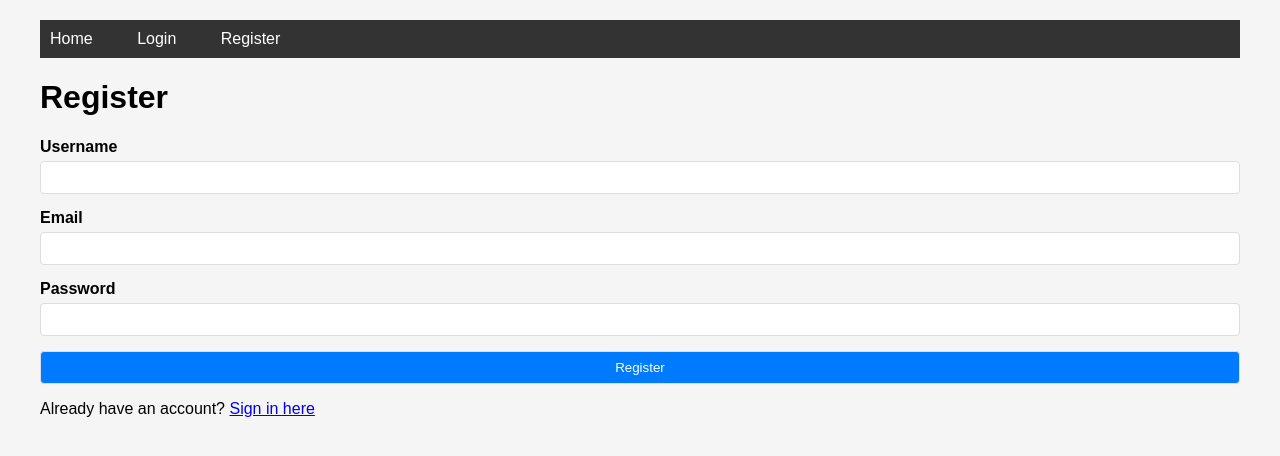
After one commit to HavilandTuff/nalewka, a Flask app: page /register in a window 1280 px wide. The commit adds this page. Shown: the top 456 px of the page. Run offline with Flask 3, Linux system fonts and the light colour scheme.

Commit message:
Cursor refactoring and enhancments

```diff
--- a/app/routes.py
+++ b/app/routes.py
@@ -1,20 +1,30 @@
-from flask import render_template, flash, redirect, url_for
-from flask_login import current_user, login_user, logout_user
+from flask import render_template, flash, redirect, url_for, request
+from flask_login import current_user, login_user, logout_user, login_required
 import sqlalchemy as sa
 from app import app, db
 from app.forms import LoginForm, BatchFormulaForm
 from app.models import User, Batch, Ingredient, BatchFormula, Liquor
 
 
+@app.errorhandler(404)
+def not_found_error(error):
+    return render_template('404.html'), 404
+
+
+@app.errorhandler(500)
+def internal_error(error):
+    db.session.rollback()
+    return render_template('500.html'), 500
+
+
 @app.route('/')
 @app.route('/index')
 def index():
-    user = {'username': 'Karol'}
-    liquors = [
-        {"name": "Wiśniówka", "description": "Z wiśni."},
-        {"name": "Cytrynówka", "description": "Z cytryn."}
-    ]
-    return render_template('index.html', user=user, liquors=liquors)
+    if current_user.is_authenticated:
+        liquors = Liquor.query.filter_by(user_id=current_user.id).all()
+    else:
+        liquors = []
+    return render_template('index.html', liquors=liquors)
 
 
 @app.route('/login', methods=['GET', 'POST'])
@@ -26,44 +36,118 @@ def login():
         user = db.session.scalar(
             sa.select(User).where(User.username == form.username.data))
         if user is None or not user.check_password(form.password.data):
-            flash('Invalid username or password')
+            flash('Invalid username or password', 'error')
             return redirect(url_for('login'))
         login_user(user, remember=form.remember_me.data)
-        return redirect(url_for('index'))
+        next_page = request.args.get('next')
+        if not next_page or not next_page.startswith('/'):
+            next_page = url_for('index')
+        flash(f'Welcome back, {user.username}!', 'success')
+        return redirect(next_page)
     return render_template('login.html', title='Sign In', form=form)
 
 
+@app.route('/register', methods=['GET', 'POST'])
+def register():
+    if current_user.is_authenticated:
+        return redirect(url_for('index'))
+
+    if request.method == 'POST':
+        username = request.form.get('username')
+        email = request.form.get('email')
+        password = request.form.get('password')
+
+        if not username or not email or not password:
+            flash('All fields are required', 'error')
+            return render_template('register.html')
+
+        if len(username) < 3:
+            flash('Username must be at least 3 characters long', 'error')
+            return render_template('register.html')
+
+        if len(password) < 6:
+            flash('Password must be at least 6 characters long', 'error')
+            return render_template('register.html')
+
+        # Check if user already exists
+        existing_user = db.session.scalar(sa.select(User).where(User.username == username))
+        if existing_user:
+            flash('Username already exists', 'error')
+            return render_template('register.html')
+
+        existing_email = db.session.scalar(sa.select(User).where(User.email == email))
+        if existing_email:
+            flash('Email already registered', 'error')
+            return render_template('register.html')
+
+        # Create new user
+        user = User(username=username, email=email)
+        user.set_password(password)
+
+        try:
+            db.session.add(user)
+            db.session.commit()
+            flash('Registration successful! Please log in.', 'success')
+            return redirect(url_for('login'))
+        except Exception as e:
+            db.session.rollback()
+            flash('Registration failed. Please try again.', 'error')
+            return render_template('register.html')
+
+    return render_template('register.html')
+
+
 @app.route('/logout')
+@login_required
 def logout():
     logout_user()
-    flash("You've been logged out.")
+    flash("You've been logged out.", 'info')
     return redirect(url_for('index'))
 
 
 @app.route('/batch_formula', methods=['GET', 'POST'])
+@login_required
 def batch_formula():
     form = BatchFormulaForm()
+
+    # Filter liquors to only show user's liquors
+    form.liquor.choices = [(liquor.id, liquor.name) for liquor in Liquor.query.filter_by(user_id=current_user.id).all()]
+
     if form.validate_on_submit():
-        new_batch = Batch(
-            description=form.batch_description.data,
-            liquor_id=form.liquor.data
-        )
-        db.session.add(new_batch)
-        db.session.commit()
+        try:
+            new_batch = Batch(
+                description=form.batch_description.data,
+                liquor_id=form.liquor.data
+            )
+            db.session.add(new_batch)
+            db.session.flush()  # Get the ID without committing
 
-        # Loop through each ingredient entry in the form
-        for ingredient_form in form.ingredients:
-            # Only add if ingredient is selected and quantity is provided
-            if ingredient_form.ingredient.data and ingredient_form.quantity.data:
-                batch_formula = BatchFormula(
-                    batch_id=new_batch.id,
-                    ingredient_id=ingredient_form.ingredient.data,
-                    quantity=ingredient_form.quantity.data,
-                    unit=ingredient_form.unit.data
-                )
-                db.session.add(batch_formula)
-        db.session.commit()
+            # Loop through each ingredient entry in the form
+            ingredients_added = False
+            for ingredient_form in form.ingredients:
+                # Only add if ingredient is selected and quantity is provided
+                if ingredient_form.ingredient.data and ingredient_form.quantity.data:
+                    batch_formula = BatchFormula(
+                        batch_id=new_batch.id,
+                        ingredient_id=ingredient_form.ingredient.data,
+                        quantity=ingredient_form.quantity.data,
+                        unit=ingredient_form.unit.data
+                    )
+                    db.session.add(batch_formula)
+                    ingredients_added = True
 
-        flash('Batch formula added successfully!', 'success')
-        return redirect(url_for('batch_formula'))
+            if not ingredients_added:
+                db.session.rollback()
+                flash('At least one ingredient must be added to the batch.', 'error')
+                return render_template('batch_formula.html', form=form)
+
+            db.session.commit()
+            flash('Batch formula added successfully!', 'success')
+            return redirect(url_for('batch_formula'))
+
+        except Exception as e:
+            db.session.rollback()
+            flash(f'Error creating batch: {str(e)}', 'error')
+            return render_template('batch_formula.html', form=form)
+
     return render_template('batch_formula.html', form=form)
--- a/app/templates/base.html
+++ b/app/templates/base.html
@@ -2,33 +2,123 @@
 <html lang="en">
 <head>
     <meta charset="UTF-8">
-  {% if title %}
-    <title>{{ title }} - Recipes</title>
-  {% else %}
-    <title>Best Recipes</title>
-  {% endif %}
+    <meta name="viewport" content="width=device-width, initial-scale=1.0">
+    <title>{% if title %}{{ title }} - Nalewka{% else %}Nalewka - Liquor Management{% endif %}</title>
+    <style>
+        body {
+            font-family: Arial, sans-serif;
+            max-width: 1200px;
+            margin: 0 auto;
+            padding: 20px;
+            background-color: #f5f5f5;
+        }
+        .navbar {
+            background-color: #333;
+            padding: 10px 0;
+            margin-bottom: 20px;
+        }
+        .navbar a {
+            color: white;
+            text-decoration: none;
+            margin-right: 20px;
+            padding: 5px 10px;
+        }
+        .navbar a:hover {
+            background-color: #555;
+            border-radius: 3px;
+        }
+        .flash-messages {
+            margin-bottom: 20px;
+        }
+        .flash-message {
+            padding: 10px;
+            margin: 5px 0;
+            border-radius: 5px;
+        }
+        .flash-success {
+            background-color: #d4edda;
+            color: #155724;
+            border: 1px solid #c3e6cb;
+        }
+        .flash-error {
+            background-color: #f8d7da;
+            color: #721c24;
+            border: 1px solid #f5c6cb;
+        }
+        .flash-info {
+            background-color: #d1ecf1;
+            color: #0c5460;
+            border: 1px solid #bee5eb;
+        }
+        .liquor-item {
+            background-color: white;
+            padding: 15px;
+            margin: 10px 0;
+            border-radius: 5px;
+            box-shadow: 0 2px 4px rgba(0,0,0,0.1);
+        }
+        .form-group {
+            margin-bottom: 15px;
+        }
+        .form-group label {
+            display: block;
+            margin-bottom: 5px;
+            font-weight: bold;
+        }
+        .form-group input, .form-group select, .form-group textarea {
+            width: 100%;
+            padding: 8px;
+            border: 1px solid #ddd;
+            border-radius: 4px;
+            box-sizing: border-box;
+        }
+        .btn {
+            background-color: #007bff;
+            color: white;
+            padding: 10px 20px;
+            border: none;
+            border-radius: 4px;
+            cursor: pointer;
+        }
+        .btn:hover {
+            background-color: #0056b3;
+        }
+        fieldset {
+            border: 1px solid #ddd;
+            padding: 15px;
+            margin: 10px 0;
+            border-radius: 5px;
+        }
+        legend {
+            font-weight: bold;
+            color: #333;
+        }
+    </style>
 </head>
 <body>
-    <div>
-        Recipes:
+    <div class="navbar">
         <a href="{{ url_for('index') }}">Home</a>
-        <a href="{{ url_for('batch_formula') }}">Nastaw Nalewkę</a>
-        {% if current_user.is_anonymous %}
-        <a href="{{ url_for('login') }}">Login</a>
+        {% if current_user.is_authenticated %}
+            <a href="{{ url_for('batch_formula') }}">Create Batch</a>
+            <a href="{{ url_for('logout') }}">Logout ({{ current_user.username }})</a>
         {% else %}
-        <a href="{{ url_for('logout') }}">Logout</a>
+            <a href="{{ url_for('login') }}">Login</a>
+            <a href="{{ url_for('register') }}">Register</a>
         {% endif %}
     </div>
-    <hr>
-    {% with messages = get_flashed_messages() %}
-        {% if messages %}
-        <ul>
-            {% for message in messages %}
-            <li>{{ message }}</li>
-            {% endfor %}
-        </ul>
-        {% endif %}
+
+    <div class="flash-messages">
+        {% with messages = get_flashed_messages(with_categories=true) %}
+            {% if messages %}
+                {% for category, message in messages %}
+                    <div class="flash-message flash-{{ category if category != 'message' else 'info' }}">
+                        {{ message }}
+                    </div>
+                {% endfor %}
+            {% endif %}
         {% endwith %}
+    </div>
+
     {% block content %}{% endblock %}
 </body>
 </html>
--- /dev/null
+++ b/app/templates/register.html
@@ -0,0 +1,27 @@
+{% extends "base.html" %}
+
+{% block content %}
+    <h1>Register</h1>
+    <form action="" method="post" novalidate>
+        <div class="form-group">
+            <label for="username">Username</label>
+            <input type="text" id="username" name="username" size="32" required>
+        </div>
+
+        <div class="form-group">
+            <label for="email">Email</label>
+            <input type="email" id="email" name="email" size="32" required>
+        </div>
+
+        <div class="form-group">
+            <label for="password">Password</label>
+            <input type="password" id="password" name="password" size="32" required>
+        </div>
+
+        <div class="form-group">
+            <input type="submit" value="Register" class="btn">
+        </div>
+    </form>
+
+    <p>Already have an account? <a href="{{ url_for('login') }}">Sign in here</a></p>
+{% endblock %}
```
Also changed, not shown: app/forms.py (+7 -6 lines), app/models.py (+19 -10 lines), app/templates/404.html (added, +9 -0 lines), app/templates/500.html (added, +9 -0 lines), app/templates/batch_formula.html (+52 -18 lines), app/templates/index.html (+20 -13 lines), app/templates/login.html (+20 -12 lines), manage.py (added, +111 -0 lines), requirements.txt (added, +10 -0 lines), README.md, app.db.
